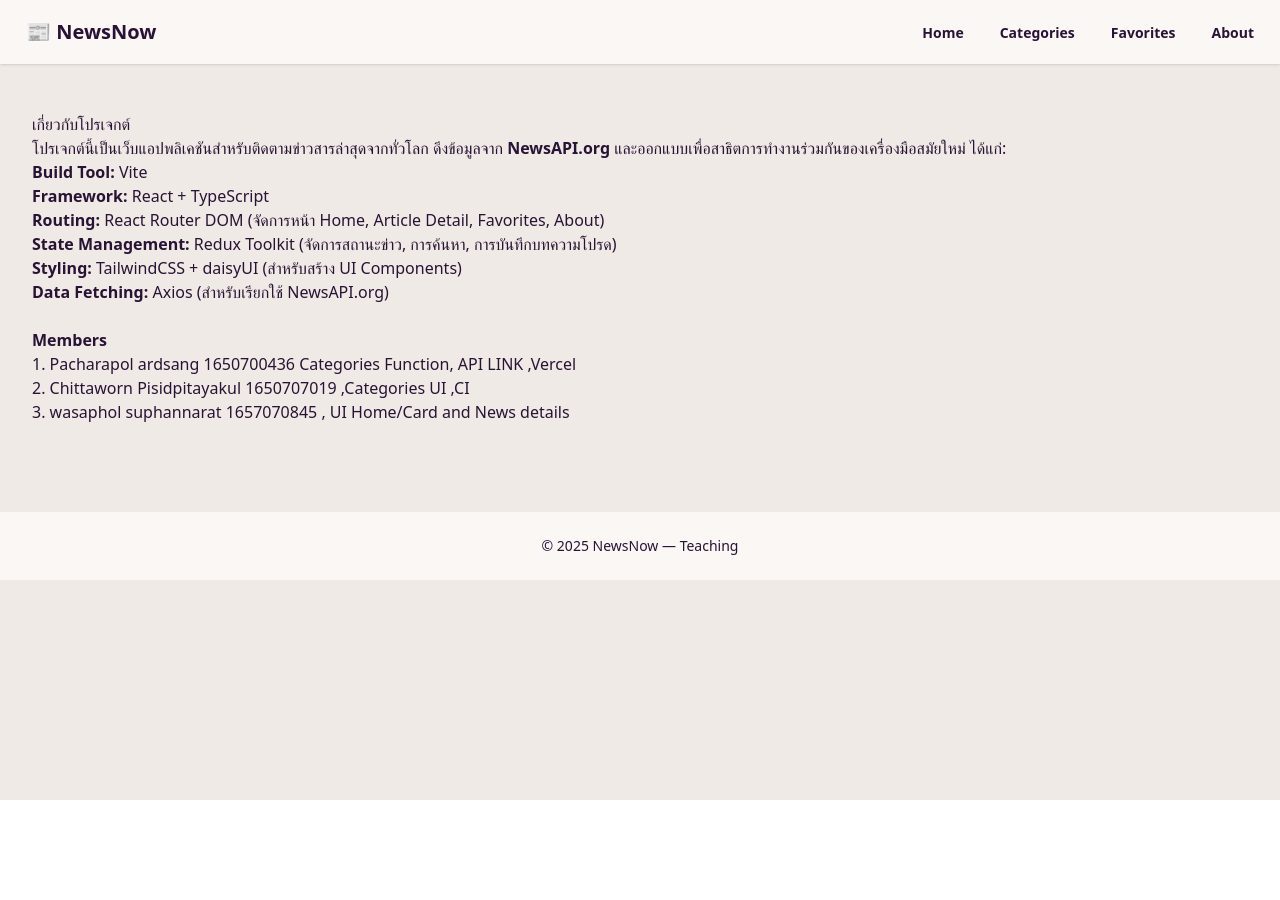
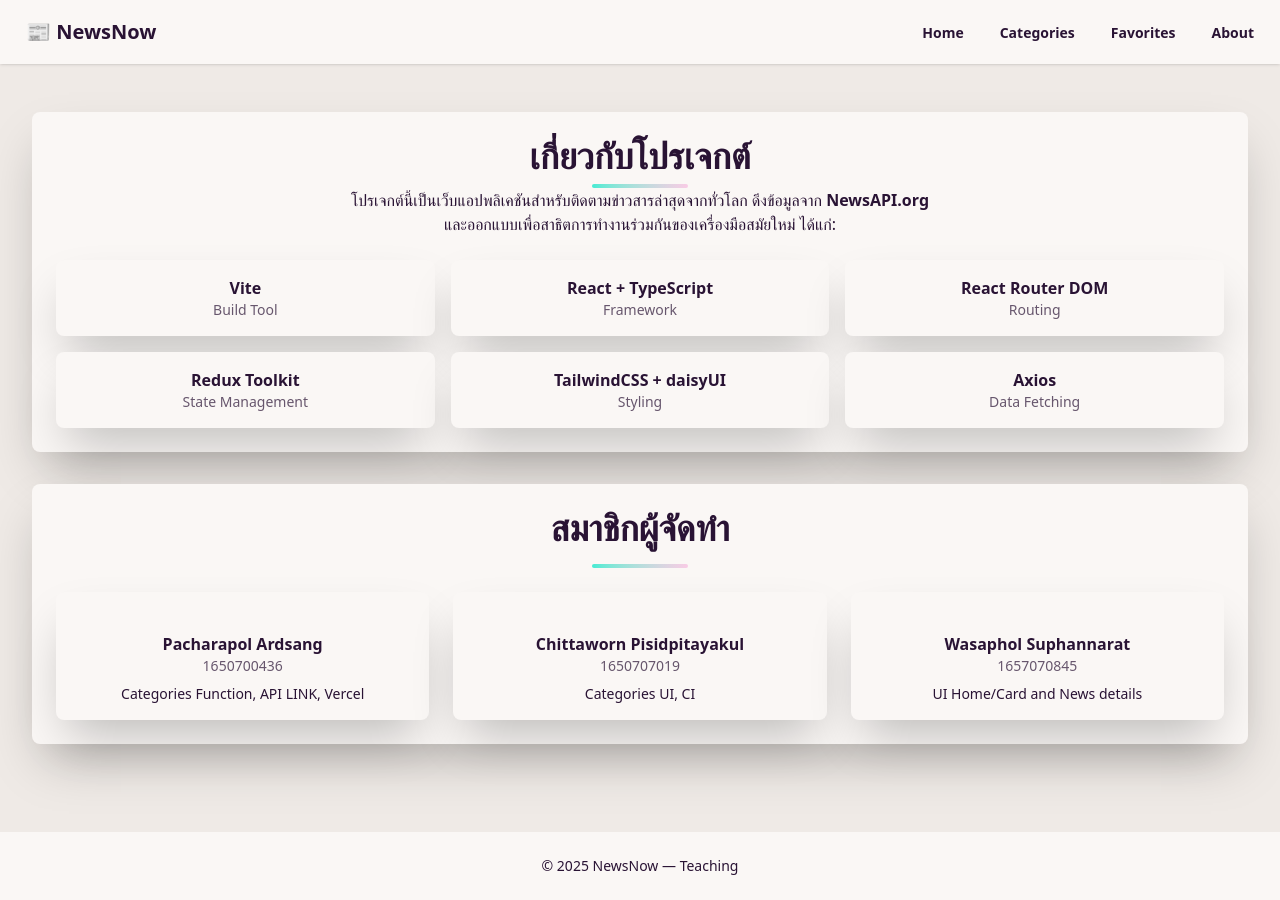
Before and after one commit to PacharapolArdsang/Week8-Mini-Project2, a React (Vite) app: page /about in a window 1280 px wide. Before the commit the page ends 800 px from the top, so only its background shows below. Built offline with nearby package versions, Linux system fonts and the light colour scheme.

Commit message:
หน้าabout

```diff
--- a/src/routes/About.tsx
+++ b/src/routes/About.tsx
@@ -1,43 +1,85 @@
 // Component สำหรับหน้า About (หน้าเกี่ยวกับ)
 // เป็น Component แบบง่ายๆ ที่ไม่มี state หรือ logic ซับซ้อน
 export default function About() {
+  const technologies = [
+    { name: "Vite", description: "Build Tool", icon: "⚡️" },
+    { name: "React + TypeScript", description: "Framework", icon: "⚛️" },
+    { name: "React Router DOM", description: "Routing", icon: "🗺️" },
+    { name: "Redux Toolkit", description: "State Management", icon: "🔄" },
+    { name: "TailwindCSS + daisyUI", description: "Styling", icon: "🎨" },
+    { name: "Axios", description: "Data Fetching", icon: "🔗" },
+  ];
+
+  const members = [
+    {
+      name: "Pacharapol Ardsang",
+      id: "1650700436",
+      contributions: "Categories Function, API LINK, Vercel",
+    },
+    {
+      name: "Chittaworn Pisidpitayakul",
+      id: "1650707019",
+      contributions: "Categories UI, CI",
+    },
+    {
+      name: "Wasaphol Suphannarat",
+      id: "1657070845",
+      contributions: "UI Home/Card and News details",
+    },
+  ];
+
   return (
-    // ใช้ class "prose" จาก Tailwind Typography plugin เพื่อจัดสไตล์เนื้อหาให้อ่านง่ายโดยอัตโนมัติ
-    <div className="container mx-auto p-4 prose lg:prose-xl">
-      <h1>เกี่ยวกับโปรเจกต์</h1>
-      <p>
-        โปรเจกต์นี้เป็นเว็บแอปพลิเคชันสำหรับติดตามข่าวสารล่าสุดจากทั่วโลก
-        ดึงข้อมูลจาก <b>NewsAPI.org</b> และออกแบบเพื่อสาธิตการทำงานร่วมกันของเครื่องมือสมัยใหม่
-        ได้แก่:
-      </p>
-      <ul>
-        <li>
-          <b>Build Tool:</b> Vite
-        </li>
-        <li>
-          <b>Framework:</b> React + TypeScript
-        </li>
-        <li>
-          <b>Routing:</b> React Router DOM (จัดการหน้า Home, Article Detail,
-          Favorites, About)
-        </li>
-        <li>
-          <b>State Management:</b> Redux Toolkit (จัดการสถานะข่าว, การค้นหา, การบันทึกบทความโปรด)
-        </li>
-        <li>
-          <b>Styling:</b> TailwindCSS + daisyUI (สำหรับสร้าง UI Components)
-        </li>
-        <li>
-          <b>Data Fetching:</b> Axios (สำหรับเรียกใช้ NewsAPI.org)
-        </li>
-        <br/>
-        <li>
-          <b>Members</b><br/>
-          1. Pacharapol ardsang 1650700436 Categories Function, API LINK ,Vercel<br/>
-          2. Chittaworn Pisidpitayakul 1650707019 ,Categories UI ,CI<br/>
-          3. wasaphol suphannarat 1657070845 , UI Home/Card and News details<br/>
-        </li>
-      </ul>
+    <div className="container mx-auto p-4">
+      <div className="flex flex-col gap-8">
+        <div className="bg-base-100 p-6 rounded-lg shadow-2xl">
+          <h1 className="text-4xl font-bold mb-2 text-center">
+            เกี่ยวกับโปรเจกต์
+          </h1>
+          <div className="w-24 h-1 bg-gradient-to-r from-primary to-secondary mx-auto rounded-full"></div>
+          <p className="mb-6 text-center max-w-2xl mx-auto">
+            โปรเจกต์นี้เป็นเว็บแอปพลิเคชันสำหรับติดตามข่าวสารล่าสุดจากทั่วโลก
+            ดึงข้อมูลจาก <b>NewsAPI.org</b>
+            <br />
+            และออกแบบเพื่อสาธิตการทำงานร่วมกันของเครื่องมือสมัยใหม่
+            ได้แก่:
+          </p>
+          <div className="grid grid-cols-2 md:grid-cols-3 gap-4">
+            {technologies.map((tech, index) => (
+              <div
+                key={index}
+                className="bg-base-100 p-4 rounded-lg text-center transition-transform transform hover:scale-105 shadow-2xl"
+              >
+                <h3 className="font-bold">{tech.name}</h3>
+                <p className="text-sm opacity-70">{tech.description}</p>
+              </div>
+            ))}
+          </div>
+        </div>
+
+        <div className="bg-base-100 p-6 rounded-lg shadow-2xl">
+          <h2 className="text-4xl font-bold mb-4 text-center">
+            สมาชิกผู้จัดทำ
+          </h2>
+          <div className="w-24 h-1 bg-gradient-to-r from-primary to-secondary mx-auto rounded-full"></div>
+          <br />
+          <div className="grid grid-cols-1 md:grid-cols-3 gap-6">
+            {members.map((member, index) => (
+              <div
+                key={index}
+                className="bg-base-100 p-4 rounded-lg text-center transition-transform transform hover:scale-105 shadow-2xl"
+              >
+                <div className="avatar placeholder mb-4">
+                  <div className="bg-neutral-focus text-neutral-content rounded-full w-24 h-1">
+                  </div>
+                </div>
+                <h3 className="font-bold">{member.name}</h3>
+                <p className="text-sm opacity-70">{member.id}</p>
+                <p className="text-sm mt-2">{member.contributions}</p>
+              </div>
+            ))}
+          </div>
+        </div>
+      </div>
     </div>
   );
 }
```
